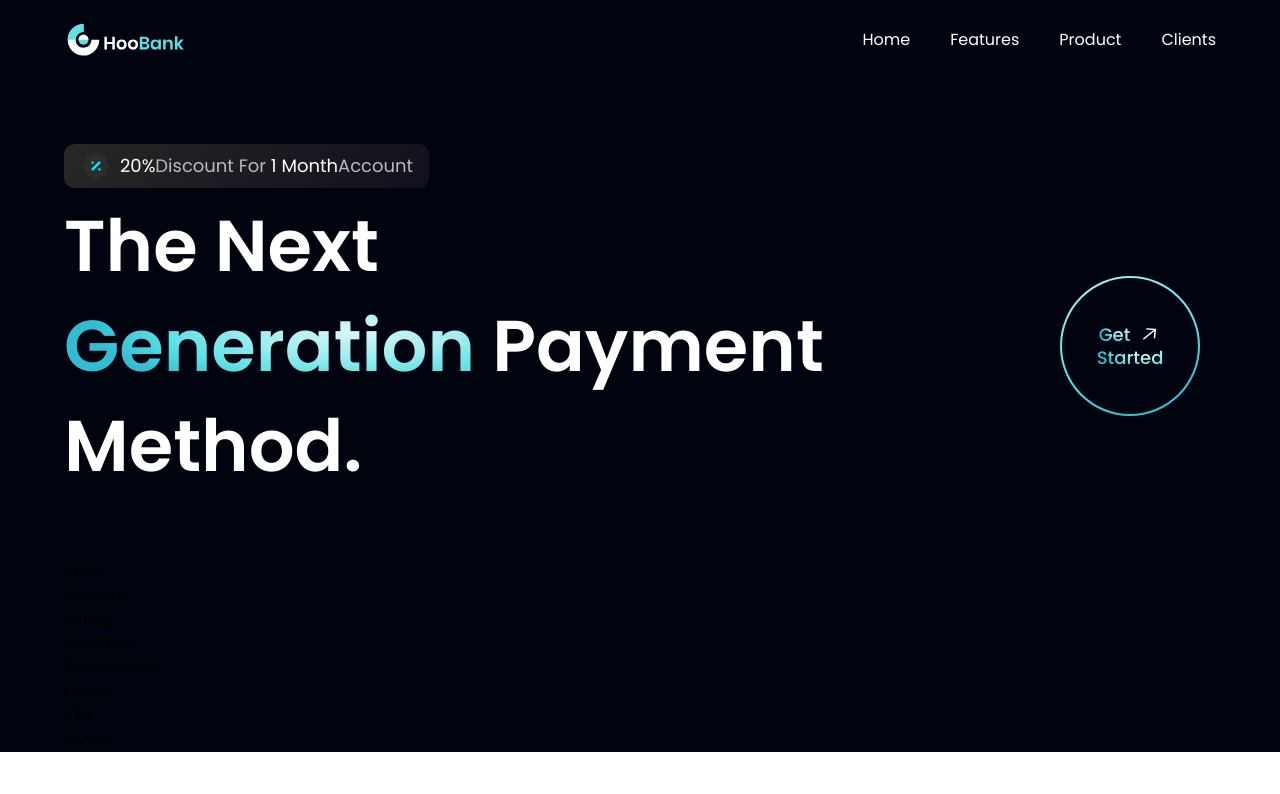
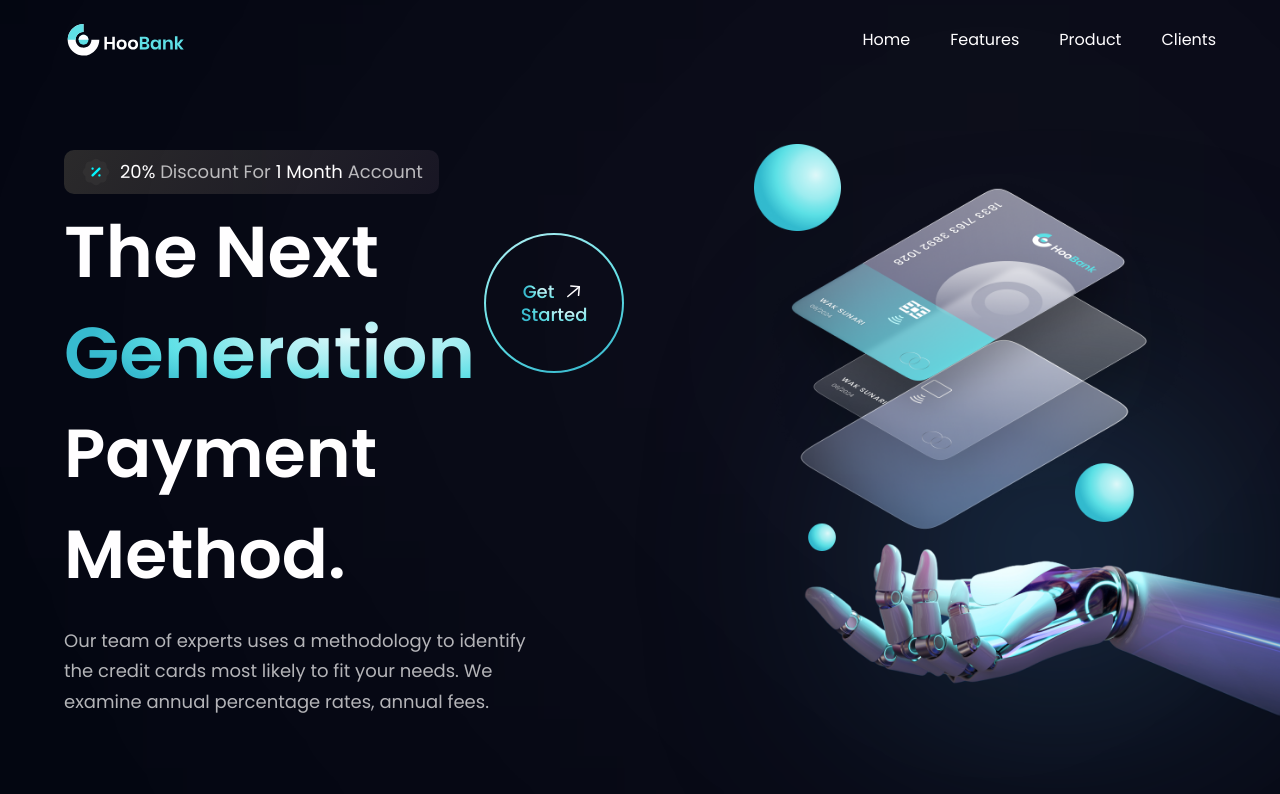
Before and after one commit to nejidevelops/modern_bank_app, a React (Vite) app: page / in a window 1280 px wide. Shown: the top 794 px of the page. Built offline with nearby package versions, Linux system fonts and the light colour scheme.

Commit message:
done with my hero section

```diff
--- a/src/components/Hero.jsx
+++ b/src/components/Hero.jsx
@@ -1,35 +1,54 @@
-import React from 'react'
-import styles from '../style'
-import { discount, robot } from '../assets'
-import GetStarted from './GetStarted'
+import styles from "../style";
+import { discount, robot } from "../assets";
+import GetStarted from "./GetStarted";
 
-function Hero() {
+const Hero = () => {
   return (
-    <section id='home' className={`flex md:flex-row flex-col ${styles.paddingY}`}>
+    <section id="home" className={`flex md:flex-row flex-col ${styles.paddingY}`}>
       <div className={`flex-1 ${styles.flexStart} flex-col xl:px-0 sm:px-16 px-6`}>
-        <div className='flex flex-row items-center py-[6px] px-4 bg-discount-gradient rounded-[10px] mb-2'>
-          <img src={discount} alt="discount" className="w-[32px] h-[32px] " />
+        <div className="flex flex-row items-center py-[6px] px-4 bg-discount-gradient rounded-[10px] mb-2">
+          <img src={discount} alt="discount" className="w-[32px] h-[32px]" />
           <p className={`${styles.paragraph} ml-2`}>
-            <span className='text-white'>20%</span>
-            Discount For {" "}
-            <span className='text-white'>1 Month</span>
-            Account
+            <span className="text-white">20%</span> Discount For{" "}
+            <span className="text-white">1 Month</span> Account
           </p>
         </div>
 
-        <div className='flex flex-row justify-between items-center w-full'>
-          <h1 className='flex-1 font-poppins font-semibold ss:text-[72px] text-[52px] text-white ss:leading-[100px] leading-[75px]'>
-            The Next <br className='sm:block hidden' /> { " "}
-            <span className='text-gradient'>Generation</span> { " "}
-            Payment Method.
+        <div className="flex flex-row justify-between items-center w-full">
+          <h1 className="flex-1 font-poppins font-semibold ss:text-[72px] text-[52px] text-white ss:leading-[100.8px] leading-[75px]">
+            The Next <br className="sm:block hidden" />{" "}
+            <span className="text-gradient">Generation</span>{" "}
           </h1>
-          <div className='ss:flex hidden md:mr-4 mr-0'>
+          <div className="ss:flex hidden md:mr-4 mr-0">
             <GetStarted />
           </div>
         </div>
+
+        <h1 className="font-poppins font-semibold ss:text-[68px] text-[52px] text-white ss:leading-[100.8px] leading-[75px] w-full">
+          Payment Method.
+        </h1>
+        <p className={`${styles.paragraph} max-w-[470px] mt-5`}>
+          Our team of experts uses a methodology to identify the credit cards
+          most likely to fit your needs. We examine annual percentage rates,
+          annual fees.
+        </p>
+      </div>
+
+      <div className={`flex-1 flex ${styles.flexCenter} md:my-0 my-10 relative`}>
+        <img src={robot} alt="billing" className="w-[100%] h-[100%] relative z-[5]" />
+
+        {/* gradient start */}
+        <div className="absolute z-[0] w-[40%] h-[35%] top-0 pink__gradient" />
+        <div className="absolute z-[1] w-[80%] h-[80%] rounded-full white__gradient bottom-40" />
+        <div className="absolute z-[0] w-[50%] h-[50%] right-20 bottom-20 blue__gradient" />
+        {/* gradient end */}
+      </div>
+
+      <div className={`ss:hidden ${styles.flexCenter}`}>
+        <GetStarted />
       </div>
     </section>
-  )
-}
+  );
+};
 
-export default Hero
+export default Hero;
```
